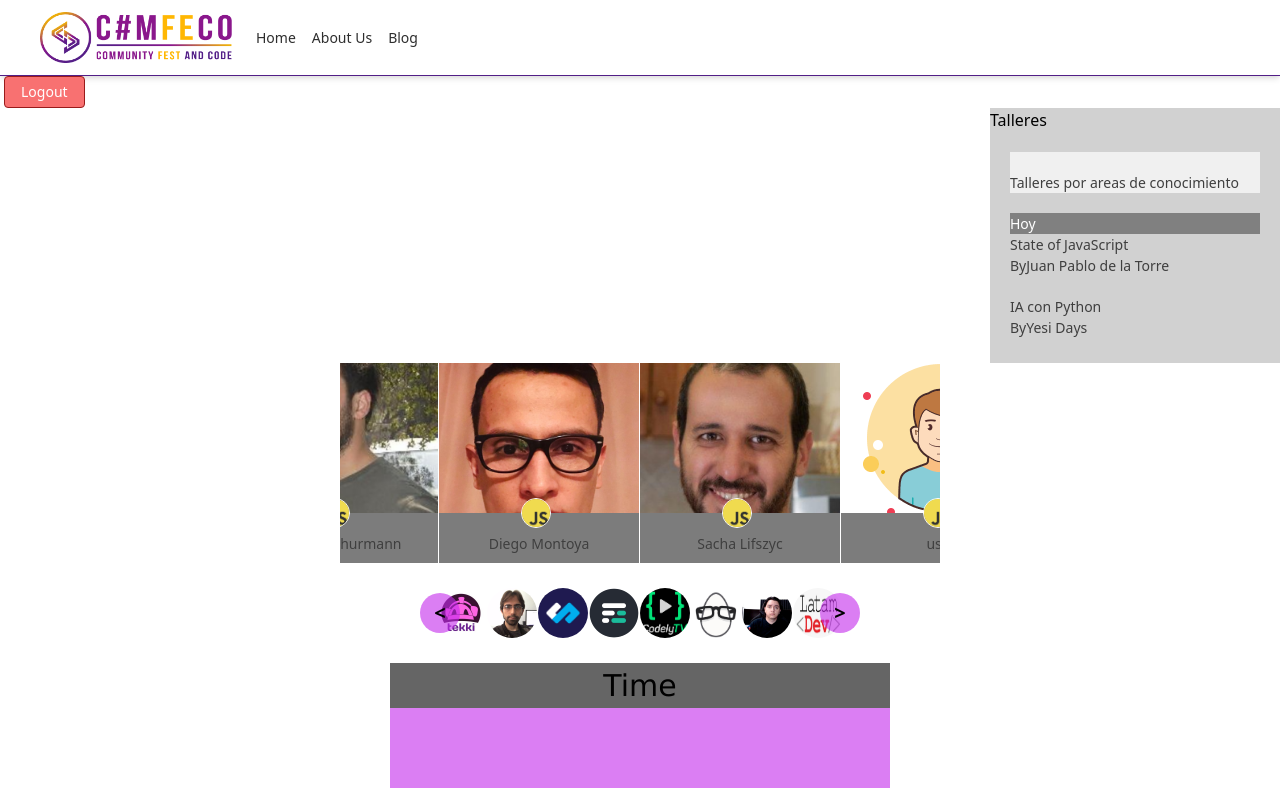
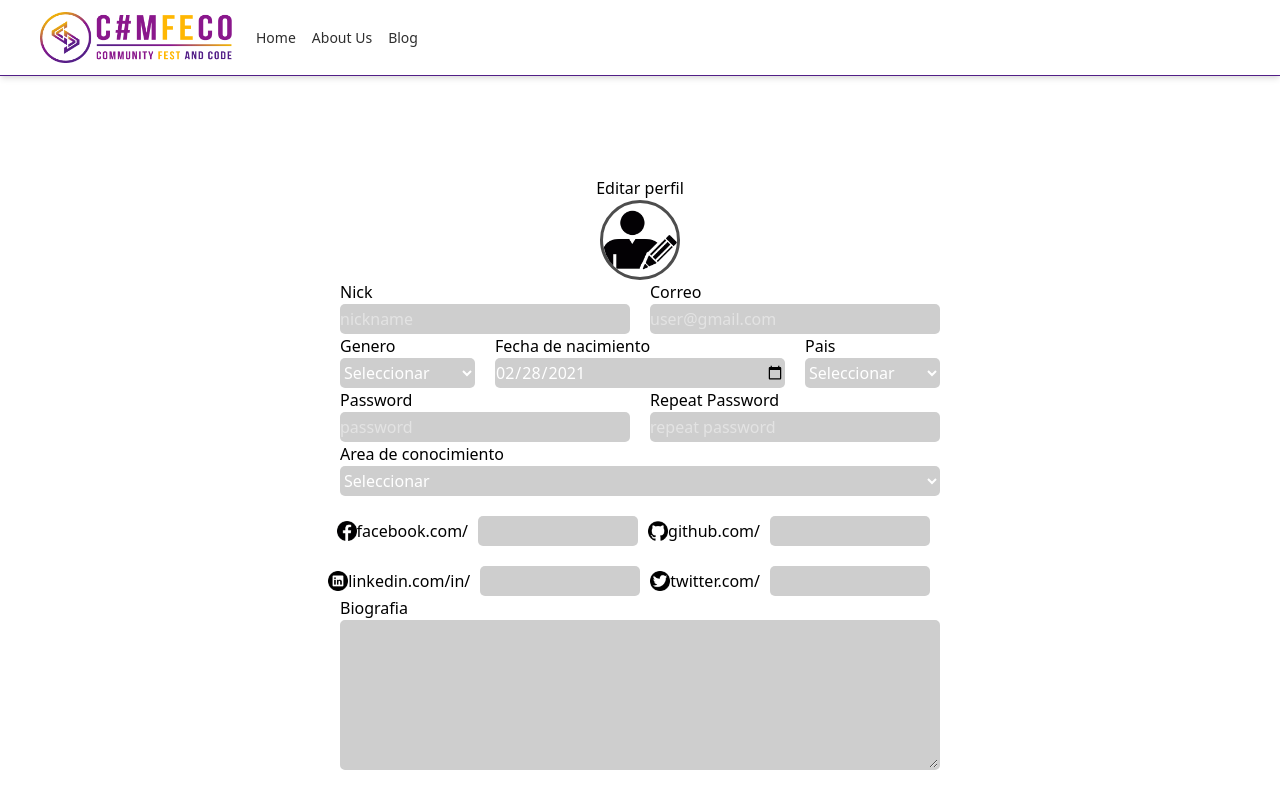
Before and after one commit to MaidedPonce/Team-Vuejs-5-Comfeco, a Vue app: page /edit in a window 1280 px wide. Before the commit this address led to /dashboard. Shown: the top 788 px of the page. Built offline with nearby package versions, Linux system fonts and the light colour scheme; no server answers; sample sign-in values are in the browser's storage.

Commit message:
data collection added

```diff
--- a/src/components/Edit.vue
+++ b/src/components/Edit.vue
@@ -1,12 +1,10 @@
 <template>
-  <section>
-      <div>
-        <p>Editar perfil</p>
-        <img src="" alt="">
+  <section style="margin-top: 100px; margin-bottom: 10%;">
+      <form class="form">
+        <div class="edit">
+          <h3>Editar perfil</h3>
+          <img src="../assets/images/edit.png" alt="edit-profile">
         </div>
-
-      <form class="form">
-
             <div class="form__section">
               <label class="title">Nick
               <input type="text" placeholder="nickname"></label>
@@ -15,32 +13,45 @@
               <input type="text" placeholder="user@gmail.com"></label>
             </div>
 
-
-            <div>
-            <label for="genero">Genero</label>
-                <select>
+            <div class="form__section">
+              <label class="title" for="genero">Genero
+                <select size="1">
+                  <option value="seleccionar">Seleccionar</option>
                     <option value="m">Mujer</option>
                     <option value="h">Hombre</option>
                     <option value="o">Prefiero no decirlo</option>
-                </select>
-              <label for="date">Fecha de nacimiento</label>
-              <input type="date" value="2021-02-28" min="1900-01-01" max="2021-02-28">
+                </select></label>
 
+              <label class="title" for="date">Fecha de nacimiento
+              <input type="date" value="2021-02-28" min="1900-01-01" max="2021-02-28"></label>
+
+              <label class="title" for="pais">Pais
+                <select size="1">
+                    <option value="seleccionar">Seleccionar</option>
+                    <option value="mexico">Mexico</option>
+                    <option value="argentina">Argentina</option>
+                    <option value="colombia">Colombia</option>
+                </select></label>
             </div>
 
-            <div>
-                <label for="password">Password</label>
-                <input type="password" placeholder="password">
-                <label for="Repeat password">Repeat Password</label>
-                <input type="password" placeholder="repeat password">
+            <div class="form__section--pass">
+
+                <label class="title" for="password">Password
+                <input type="password" placeholder="password"></label>
+
+                <label class="title" for="Repeat password">Repeat Password
+                <input type="password" placeholder="repeat password"></label>
             </div>
 
+          <div class="form__section--area">
             <label for="area">Area de conocimiento</label>
-                <select>
+                <select size="1">
+                  <option value="seleccionar">Seleccionar</option>
                     <option value="backend">Backend</option>
                     <option value="frontend">Frontend</option>
                     <option value="bd">Base de Datos</option>
                 </select>
+          </div>
 
             <div class="redes">
              <img src="../assets/images/facebook.png" alt="facebook"><label for="facebook">facebook.com/</label>
@@ -56,18 +67,44 @@
               <input type="url">
             </div>
 
-
+            <div class="form__section--text">
               <label for="Biografia">Biografia</label>
               <textarea></textarea>
-
+              <button>Guardar cambios</button>
+            </div>
       </form>
     </section>
 </template>
 
 <script>
+import firebase from 'firebase/app'
+import 'firebase/auth'
 export default {
-name: 'Edit'
+name: 'Edit',
+data() {
+  return {
+
   }
+},
+methods: {
+  const : firebase.auth().onAuthStateChanged(function(user) {
+  if (user) {
+    var usern = firebase.auth().currentUser;
+    var name, email, photoUrl, uid, emailVerified;
+
+    if (usern != null) {
+    name = usern.displayName;
+    email = usern.email;
+    photoUrl = usern.photoURL;
+    emailVerified = usern.emailVerified;
+    uid = usern.uid;
+    console.log(name, email)
+  }
+  } else {
+    console.log('No estás navegando')
+  }
+})
+}}
 </script>
 
 <style>
@@ -85,13 +122,15 @@ name: 'Edit'
     color: white;
     border-radius: 5px;
     outline: none;
+    width: 290px;
+    height: 30px;
 }
 .form__sub {
     display: flex;
 }
 .form img {
-  height: 30px;
-  width: 30px;
+  height: 20px;
+  width: 20px;
 }
 .form__section {
   display: flex;
@@ -99,10 +138,67 @@ name: 'Edit'
 .title {
   display: flex;
   flex-direction: column;
-  padding-left: 50px;
+  margin-right: 20px;
 }
 .redes {
+  align-items: center;
+  display: flex;
+  margin-top: 20px;
+  justify-content: flex-end;
+}
+.redes input {
+  margin-right: 10px;
+  margin-left: 10px;
+  width: 160px;
+}
+.edit {
+  display: flex;
+  flex-direction: column;
+  align-items: center;
+}
+.edit img {
+  border: solid 3px rgb(77, 77, 77);
+  border-radius: 100%;
+  height: 80px;
+  width: 80px;
+}
+.form__section--pass {
   display: flex;
 }
-
+.form select {
+  height: 30px;
+  background: rgb(206, 206, 206);
+  color: white;
+  border-radius: 5px;
+  outline: none;
+  flex-direction: row-reverse;
+}
+.form__section--area select{
+  width: 600px;
+}
+.form textarea {
+  display: flex;
+  flex-direction: column;
+  height: 150px;
+  width: 600px;
+  border: solid 2px rgb(206, 206, 206);
+  outline: none;
+  border-radius: 5px;
+  background: rgb(206, 206, 206);
+}
+.form__section select {
+  width: 135px;
+}
+.form button {
+  width: 130px;
+  height: 35px;
+  background: rgb(124, 124, 124);
+  font-size: 14px;
+  border: solid 2px rgb(83, 83, 83);
+  border-radius: 10px;
+  color: white;
+  margin-left: 470px;
+  margin-top: 20px;
+  outline: none;
+}
 </style>
--- a/src/components/Section.vue
+++ b/src/components/Section.vue
@@ -7,14 +7,11 @@
       <div class="card">
           Talleres
           <div>
-              <div class="card__list1">
-                <p>Talleres por areas de conocimiento</p>
-                <ul>
-                    <li>taller 1</li>
-                    <li>taller 2</li>
-                    <li>taller 3</li>
-                </ul>
-              </div>
+                <select class="card__list1">
+                    <option value="backend">Talleres por area de conocimiento</option>
+                    <option value="frontend">Frontend</option>
+                    <option value="bd">Base de Datos</option>
+                </select>
             <div class="card__list2">
                 <p class="card__list2--today">Hoy</p>
             <ul>
@@ -44,6 +41,7 @@ export default {
     background: rgb(209, 209, 209);
     width: 290px;
     height: 255px;
+    margin-bottom: -200px;
 }
 p {
     color: rgb(63, 63, 63);
@@ -52,13 +50,9 @@ p {
 .card__list1 {
     background: rgb(240, 240, 240);
     margin: 20px;
+    outline: none;
 }
-.card__list1 ul {
-    display: none;
-}
-.card__list1:hover ul, ul:hover {
-	display: block;
-}
+
 .card__list2 {
     margin-bottom: 0;
     margin: 20px;
--- a/src/routes/index.js
+++ b/src/routes/index.js
@@ -49,8 +49,11 @@ const routes = [
   {
     path: '/edit',
     name: 'Edit',
-    component: Edit
-  },
+    component: Edit,
+    meta: {
+      requiresAuth: true
+    }
+  }
 ]
 
 const router = new VueRouter({
--- a/src/views/auth/Private.vue
+++ b/src/views/auth/Private.vue
@@ -1,6 +1,7 @@
 <template>
 	<div>
 		<button @click="logout()" to="/login" class="bg-red-400 block max-w-min text-sm px-4 py-2 leading-none border rounded text-white border-red-800 mt-4 md:mt-0 md:inline-block md:mx-1 lg:mt-0">Logout</button>
+		<router-link to="/edit" class="bg-purple-400 block max-w-min text-sm px-4 py-2 leading-none border rounded text-white border-purple-800 mt-4 md:mt-0 md:inline-block md:mx-1 lg:mt-0">Editar perfil</router-link>
 		<Section />
 		<Carousel />
 		<CarouselMini />
```
Also changed, not shown: src/assets/images/edit.png (added). Lines whose indentation alone changed are shown as unchanged.
